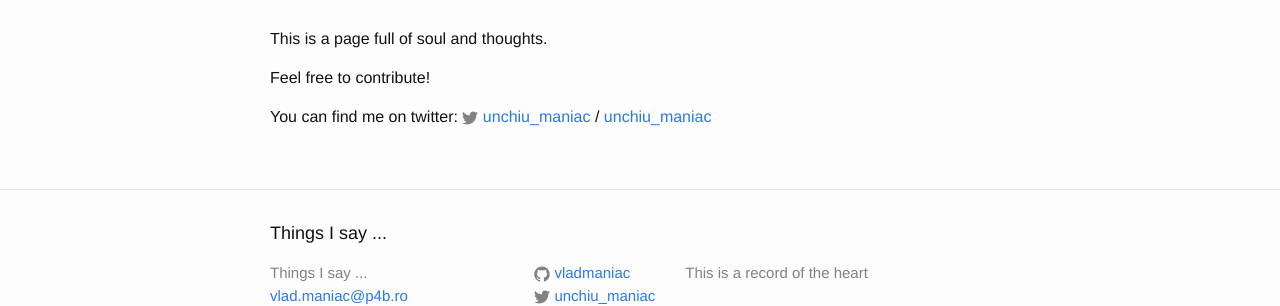
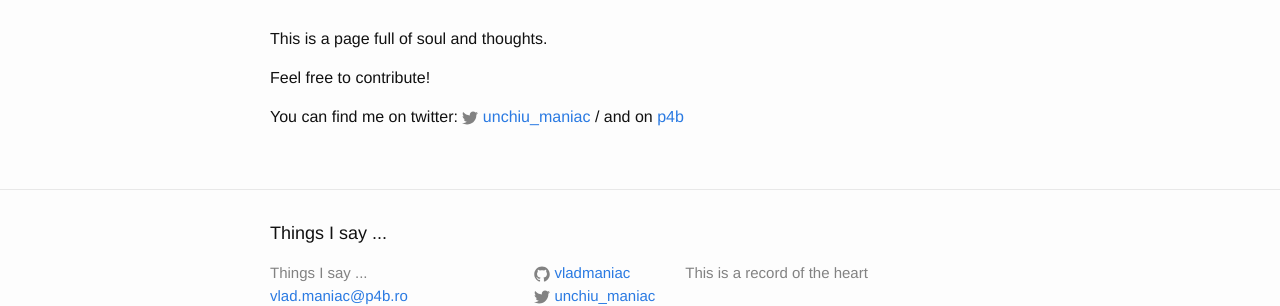
Before and after one commit to vladmaniac/vladmaniac.github.io, a Jekyll site: the page built from about.md, in a window 1280 px wide. Shown: the part 137-443 px from the top of the page. Built offline with Jekyll 4.4.1, drawn with Linux system fonts in a browser that asks for light colours.

Commit message:
add p4b in/about

```diff
--- a/about.md
+++ b/about.md
@@ -9,5 +9,5 @@ This is a page full of soul and thoughts.
 Feel free to contribute!
 
 You can find me on twitter:
-{% include icon-twitter.html username="unchiu_maniac" %} /
-[unchiu_maniac](https://twitter.com/unchiu_maniac)
+{% include icon-twitter.html username="unchiu_maniac" %} / and on
+[p4b](https://p4b.ro)
```
